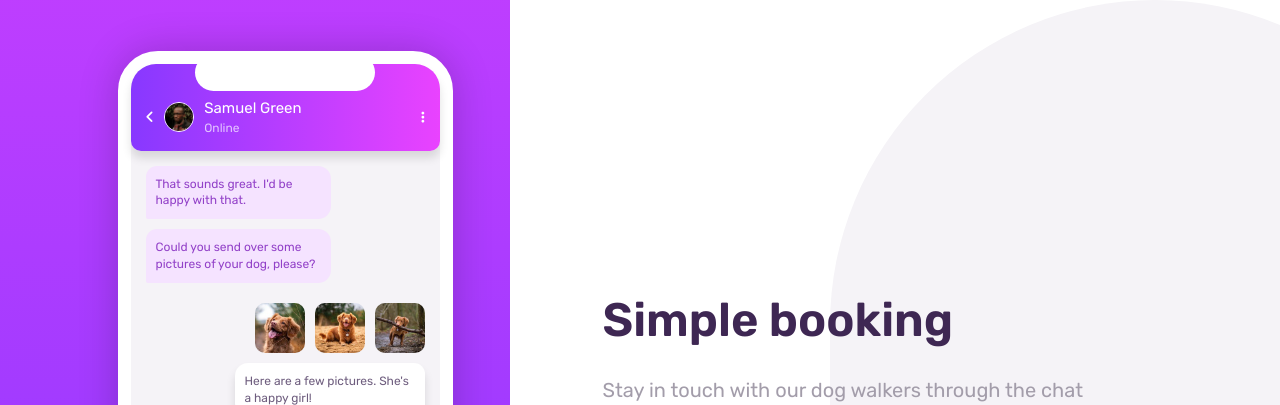
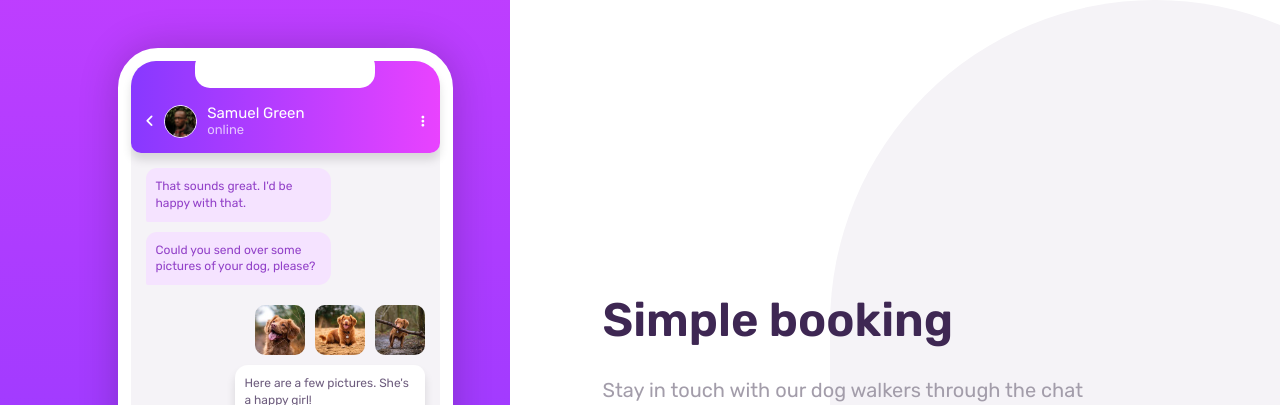
Before and after one commit to mostafajr10psg/Chat-App, a plain HTML site: page index.html in a window 1280 px wide. Shown: the top 405 px of the page. Drawn offline with Linux system fonts and the light colour scheme.

Commit message:
fix some issues

```diff
--- a/CSS/main.css
+++ b/CSS/main.css
@@ -143,14 +143,14 @@ main {
   width: 180px;
   height: 37px;
   background-color: white;
-  border-radius: 20px;
+  border-radius: 15px;
 }
 
 .phone .contact-info {
   display: flex;
   align-items: center;
   gap: 10px;
-  padding: 35px 15px 15px;
+  padding: 43px 15px 15px;
   border-radius: 25px;
   border-bottom-left-radius: 10px;
   border-bottom-right-radius: 10px;
@@ -167,8 +167,8 @@ main {
 }
 
 .phone .contact-info img {
-  width: 30px;
-  height: 30px;
+  width: 33px;
+  height: 33px;
   border-radius: 50%;
   border: 1px solid white;
 }
@@ -176,10 +176,11 @@ main {
 .phone .contact-info .name p {
   color: white;
   font-size: 15px;
+  margin-bottom: -3px;
 }
 
 .phone .contact-info .name span {
-  font-size: 12px;
+  font-size: 13px;
   color: rgb(255 255 255 / 70%);
 }
 
@@ -214,31 +215,13 @@ main {
   align-items: center;
   justify-content: flex-end;
   gap: 10px;
-  margin: 45px 0 35px;
-  position: relative;
+  margin: 20px 0 10px;
 }
 
 .phone .chat .dog-imgs img {
   width: 50px;
   border-radius: 10px;
   transition: 0.3s;
-  position: absolute;
-}
-
-.phone .chat .dog-imgs img:hover {
-  width: 200px;
-}
-
-.phone .chat .dog-imgs img:first-of-type {
-  right: 120px;
-}
-
-.phone .chat .dog-imgs img:nth-of-type(2) {
-  right: 60px;
-}
-
-.phone .chat .dog-imgs img:last-of-type {
-  right: 0;
 }
 
 .phone .chat .right-chat {
--- a/index.html
+++ b/index.html
@@ -24,7 +24,7 @@
           <img src="imgs/avatar.jpg" alt="" />
           <div class="name">
             <p>Samuel Green</p>
-            <span>Online</span>
+            <span>online</span>
           </div>
           <i class="menu fa-solid fa-ellipsis-vertical"></i>
         </div>
```
